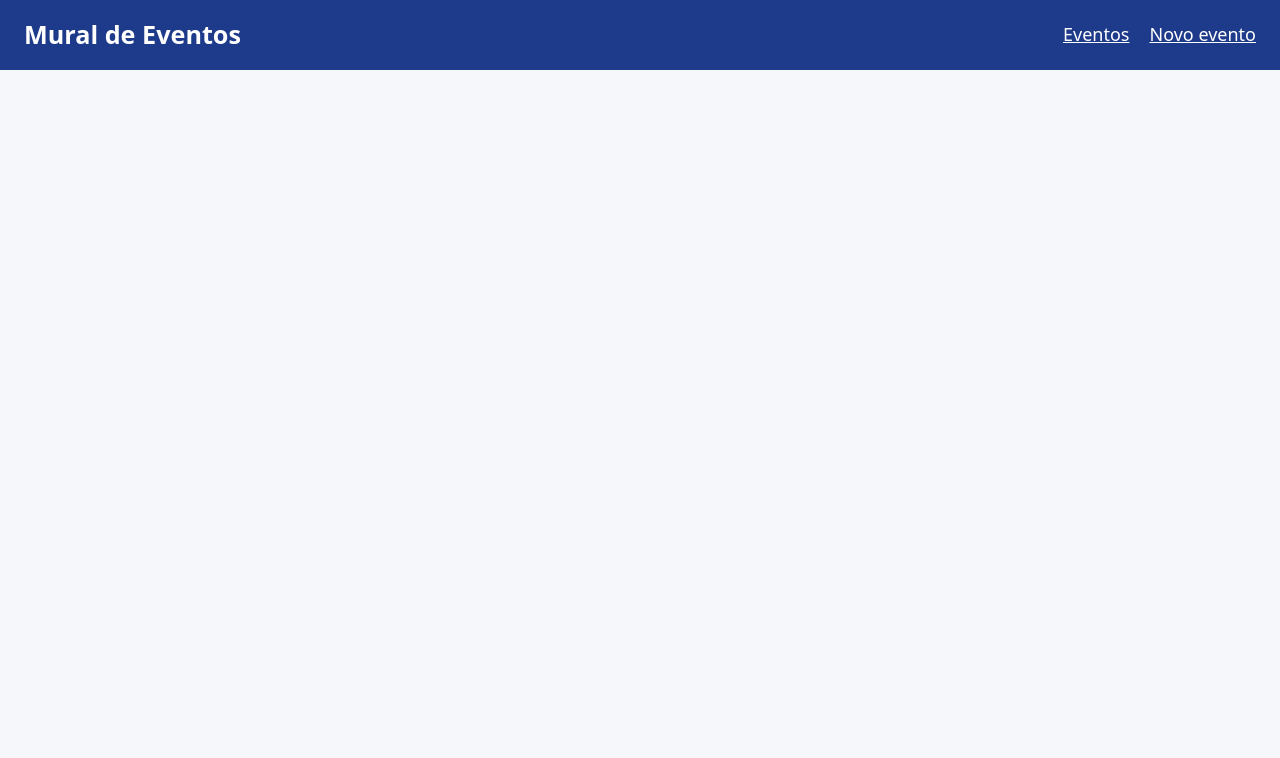
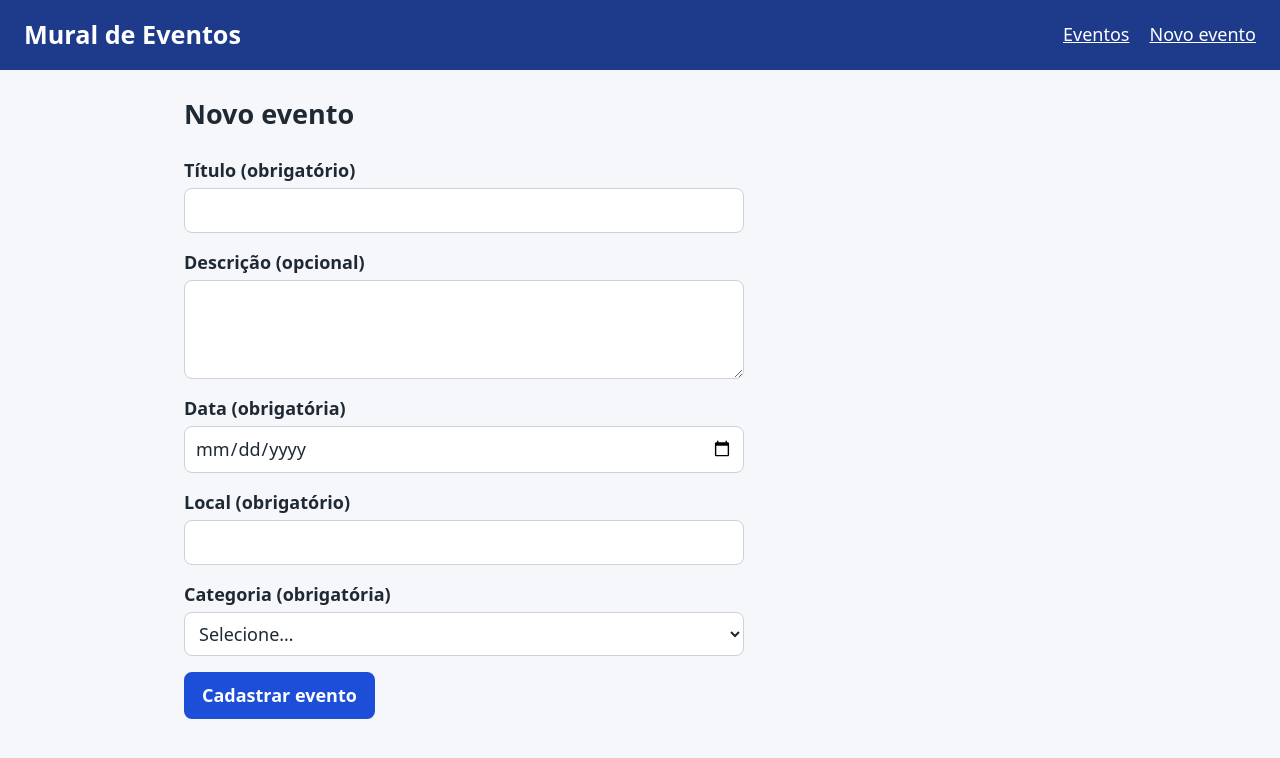
Before and after one commit to LuisgBotelho/mural-eventos-react, a React (Vite) app: page /eventos/novo in a window 1280 px wide. Shown: the top 758 px of the page. Built offline with nearby package versions, Linux system fonts and the light colour scheme.

Commit message:
RF3: cria formulario com campos controlados

```diff
--- a/src/App.jsx
+++ b/src/App.jsx
@@ -11,7 +11,7 @@ function App() {
         {/* As rotas mudam o conteúdo principal; o cabeçalho continua na tela. */}
         <Routes>
           <Route path="/" element={<ListaEventos />} />
-          {/* RF3: a rota existe, mas o formulário será feito na oficina. */}
+          {/* RF3: rota do cadastro de eventos. */}
           <Route path="/eventos/novo" element={<FormEvento />} />
           {/* RF4: criar a rota /eventos/:id para os detalhes no checkpoint 2. */}
           <Route path="*" element={<p>Página não encontrada.</p>} />
--- a/src/componentes/FormEvento.jsx
+++ b/src/componentes/FormEvento.jsx
@@ -1,4 +1,194 @@
-// RF3: montar o formulário, validar os campos e enviar o evento com POST na oficina.
+import { useState } from 'react'
+import { useNavigate } from 'react-router-dom'
+import { API_URL } from '../api'
+import { CATEGORIAS } from '../categorias'
+
+const FORM_INICIAL = {
+  titulo: '',
+  descricao: '',
+  data: '',
+  local: '',
+  categoria: '',
+}
+
+// Usamos a data local para comparar com a data escolhida no formulário.
+function hoje() {
+  const agora = new Date()
+  const mes = String(agora.getMonth() + 1).padStart(2, '0')
+  const dia = String(agora.getDate()).padStart(2, '0')
+  return `${agora.getFullYear()}-${mes}-${dia}`
+}
+
+// Cada campo inválido ganha uma mensagem. Sem mensagens, o formulário está válido.
+function validar(form) {
+  const erros = {}
+
+  if (form.titulo.trim().length < 5) {
+    erros.titulo = 'O título é obrigatório e deve ter pelo menos 5 caracteres.'
+  }
+
+  if (!form.data) {
+    erros.data = 'Informe a data do evento.'
+  } else if (form.data <= hoje()) {
+    // aaaa-mm-dd pode ser comparado como texto
+    erros.data = 'A data deve ser futura.'
+  }
+
+  if (!form.local.trim()) {
+    erros.local = 'Informe o local do evento.'
+  }
+
+  if (!CATEGORIAS.includes(form.categoria)) {
+    erros.categoria = 'Escolha uma categoria.'
+  }
+
+  return erros
+}
+
 export default function FormEvento() {
-  return null
+  const navigate = useNavigate()
+  const [form, setForm] = useState(FORM_INICIAL)
+  const [tentouEnviar, setTentouEnviar] = useState(false)
+  const [enviando, setEnviando] = useState(false)
+  const [erroEnvio, setErroEnvio] = useState(null)
+
+  // Após tentar enviar, as mensagens acompanham a correção de cada campo.
+  const erros = tentouEnviar ? validar(form) : {}
+
+  // O name indica qual campo mudar. O spread cria um novo objeto para o estado.
+  const atualizar = (e) => setForm({ ...form, [e.target.name]: e.target.value })
+
+  async function enviar(e) {
+    e.preventDefault()
+    setTentouEnviar(true)
+    if (Object.keys(validar(form)).length > 0) return
+
+    setEnviando(true)
+    setErroEnvio(null)
+    try {
+      const resposta = await fetch(API_URL, {
+        method: 'POST',
+        headers: { 'Content-Type': 'application/json' },
+        body: JSON.stringify({
+          ...form,
+          titulo: form.titulo.trim(),
+          descricao: form.descricao.trim(),
+          local: form.local.trim(),
+        }),
+      })
+      if (!resposta.ok) throw new Error(`Erro HTTP ${resposta.status}`)
+      navigate('/') // a lista busca os eventos de novo ao ser exibida
+    } catch {
+      setErroEnvio(
+        'Não foi possível salvar o evento. Verifique se a API está em execução e tente novamente.',
+      )
+      setEnviando(false)
+    }
+  }
+
+  return (
+    <section aria-labelledby="titulo-form">
+      <h2 id="titulo-form">Novo evento</h2>
+
+      {/* noValidate permite mostrar as mensagens de validação de cada campo. */}
+      <form className="formulario" onSubmit={enviar} noValidate>
+        <div className="campo">
+          <label htmlFor="titulo">Título (obrigatório)</label>
+          <input
+            id="titulo"
+            name="titulo"
+            value={form.titulo}
+            onChange={atualizar}
+            aria-invalid={erros.titulo ? 'true' : undefined}
+            aria-describedby={erros.titulo ? 'erro-titulo' : undefined}
+          />
+          {erros.titulo && (
+            <p id="erro-titulo" className="campo__erro">
+              {erros.titulo}
+            </p>
+          )}
+        </div>
+
+        <div className="campo">
+          <label htmlFor="descricao">Descrição (opcional)</label>
+          <textarea
+            id="descricao"
+            name="descricao"
+            rows={3}
+            value={form.descricao}
+            onChange={atualizar}
+          />
+        </div>
+
+        <div className="campo">
+          <label htmlFor="data">Data (obrigatória)</label>
+          <input
+            id="data"
+            name="data"
+            type="date"
+            value={form.data}
+            onChange={atualizar}
+            aria-invalid={erros.data ? 'true' : undefined}
+            aria-describedby={erros.data ? 'erro-data' : undefined}
+          />
+          {erros.data && (
+            <p id="erro-data" className="campo__erro">
+              {erros.data}
+            </p>
+          )}
+        </div>
+
+        <div className="campo">
+          <label htmlFor="local">Local (obrigatório)</label>
+          <input
+            id="local"
+            name="local"
+            value={form.local}
+            onChange={atualizar}
+            aria-invalid={erros.local ? 'true' : undefined}
+            aria-describedby={erros.local ? 'erro-local' : undefined}
+          />
+          {erros.local && (
+            <p id="erro-local" className="campo__erro">
+              {erros.local}
+            </p>
+          )}
+        </div>
+
+        <div className="campo">
+          <label htmlFor="categoria">Categoria (obrigatória)</label>
+          <select
+            id="categoria"
+            name="categoria"
+            value={form.categoria}
+            onChange={atualizar}
+            aria-invalid={erros.categoria ? 'true' : undefined}
+            aria-describedby={erros.categoria ? 'erro-categoria' : undefined}
+          >
+            <option value="">Selecione…</option>
+            {CATEGORIAS.map((c) => (
+              <option key={c} value={c}>
+                {c}
+              </option>
+            ))}
+          </select>
+          {erros.categoria && (
+            <p id="erro-categoria" className="campo__erro">
+              {erros.categoria}
+            </p>
+          )}
+        </div>
+
+        {erroEnvio && (
+          <p className="mensagem mensagem--erro" role="alert">
+            {erroEnvio}
+          </p>
+        )}
+
+        <button type="submit" className="botao" disabled={enviando}>
+          {enviando ? 'Salvando…' : 'Cadastrar evento'}
+        </button>
+      </form>
+    </section>
+  )
 }
```
Also changed, not shown: 1 other file (tests, documents, lock files or other folders).
